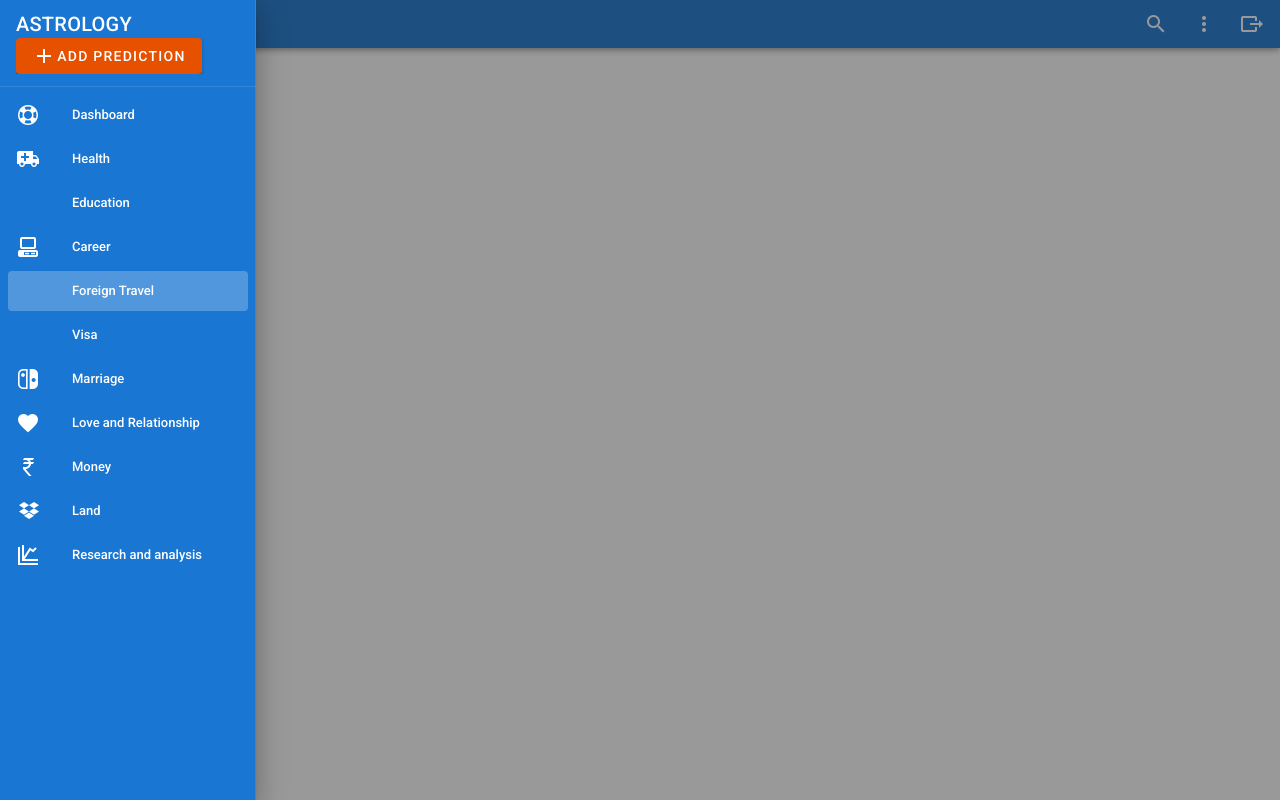
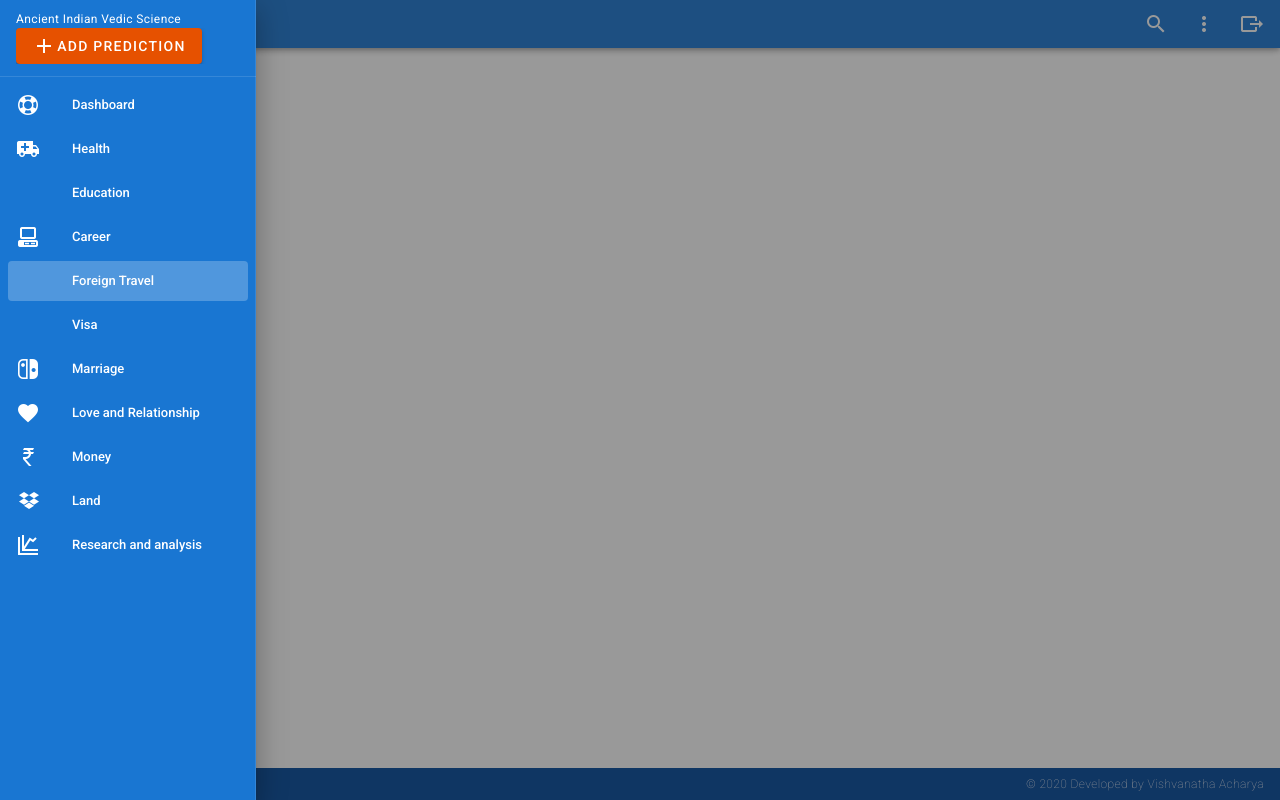
Before and after one commit to vishvanathaa/vishwakarma, a Vue app: page /ForeignTravel in a window 1280 px wide. Both pictures are taken after a click on the button 28 px from the left and 24 px from the top of the page. Built offline with nearby package versions, Linux system fonts and the light colour scheme.

Commit message:
Added footer

```diff
--- a/src/App.vue
+++ b/src/App.vue
@@ -6,7 +6,12 @@
     <v-content>
       <v-container >
         <router-view></router-view>
+
       </v-container>
+    <v-footer fixed color="primary darken-2" dark class="font-weight-thin caption">
+    <v-spacer></v-spacer>
+    <div>&copy; {{ new Date().getFullYear() }} Developed by Vishvanatha Acharya</div>
+  </v-footer>
     </v-content>
 
   </v-app>
--- a/src/components/Navbar.vue
+++ b/src/components/Navbar.vue
@@ -12,8 +12,10 @@
     >
       <v-app-bar-nav-icon @click="drawer = !drawer"></v-app-bar-nav-icon>
 
-      <v-toolbar-title><span class="font-weight-light">Vishwa</span>
-        <span>KARMA</span></v-toolbar-title>
+      <v-toolbar-title><span class="font-weight-light">Astro</span>
+        <span>Science</span>
+
+        </v-toolbar-title>
 
       <v-spacer></v-spacer>
 
@@ -39,9 +41,10 @@
             v-for="menu in menus"
             :key="menu.name"
             @click="() => {}">
-            <v-list-item-icon  v-html="menu.avatar" >
-          </v-list-item-icon >
-         <v-list-item-title > {{ menu.name }}</v-list-item-title>
+            <v-list-item-icon  v-html="menu.avatar" ></v-list-item-icon >
+            <v-list-item-content class="ml-n4">
+               {{ menu.name }}
+            </v-list-item-content>
           </v-list-item>
         </v-list>
       </v-menu>
@@ -52,8 +55,8 @@
     <v-navigation-drawer app v-model="drawer" temporary  color="primary" dark>
       <v-list-item>
         <v-list-item-content>
-          <v-list-item-title class="title">
-            ASTROLOGY
+          <v-list-item-title class="title caption">
+            Ancient Indian Vedic Science
 
           </v-list-item-title>
 
--- a/src/components/Popup.vue
+++ b/src/components/Popup.vue
@@ -41,7 +41,7 @@
             <v-col cols="12" >
                 <v-textarea
                 label="Prediction"
-                rows="5"
+                rows="7"
                 prepend-icon="mdi-nintendo-switch"
                 v-model="content"
                 :rules="inputRules"
```
Also changed, not shown: src/views/ZodiacSign.vue (added, +21 -0 lines).
